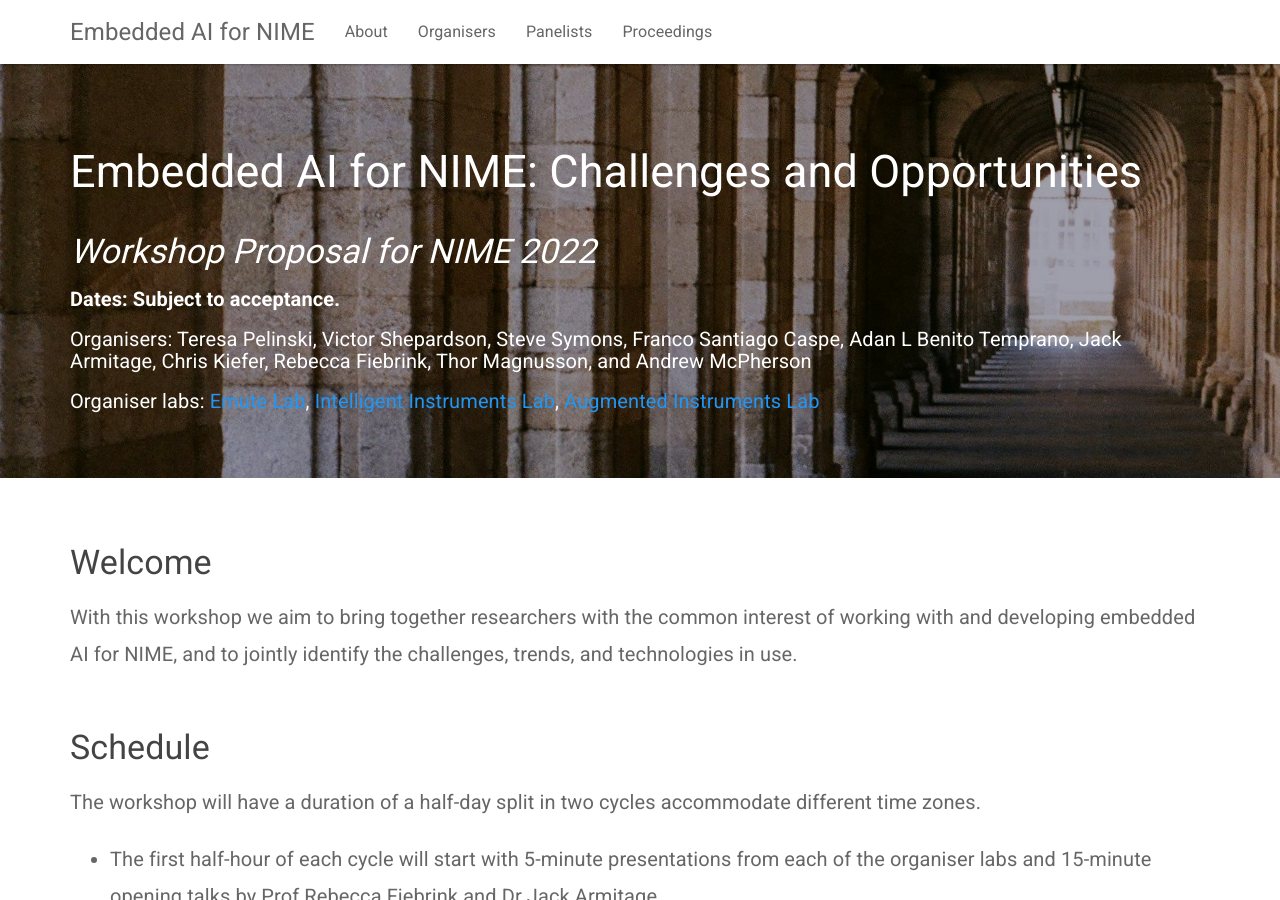
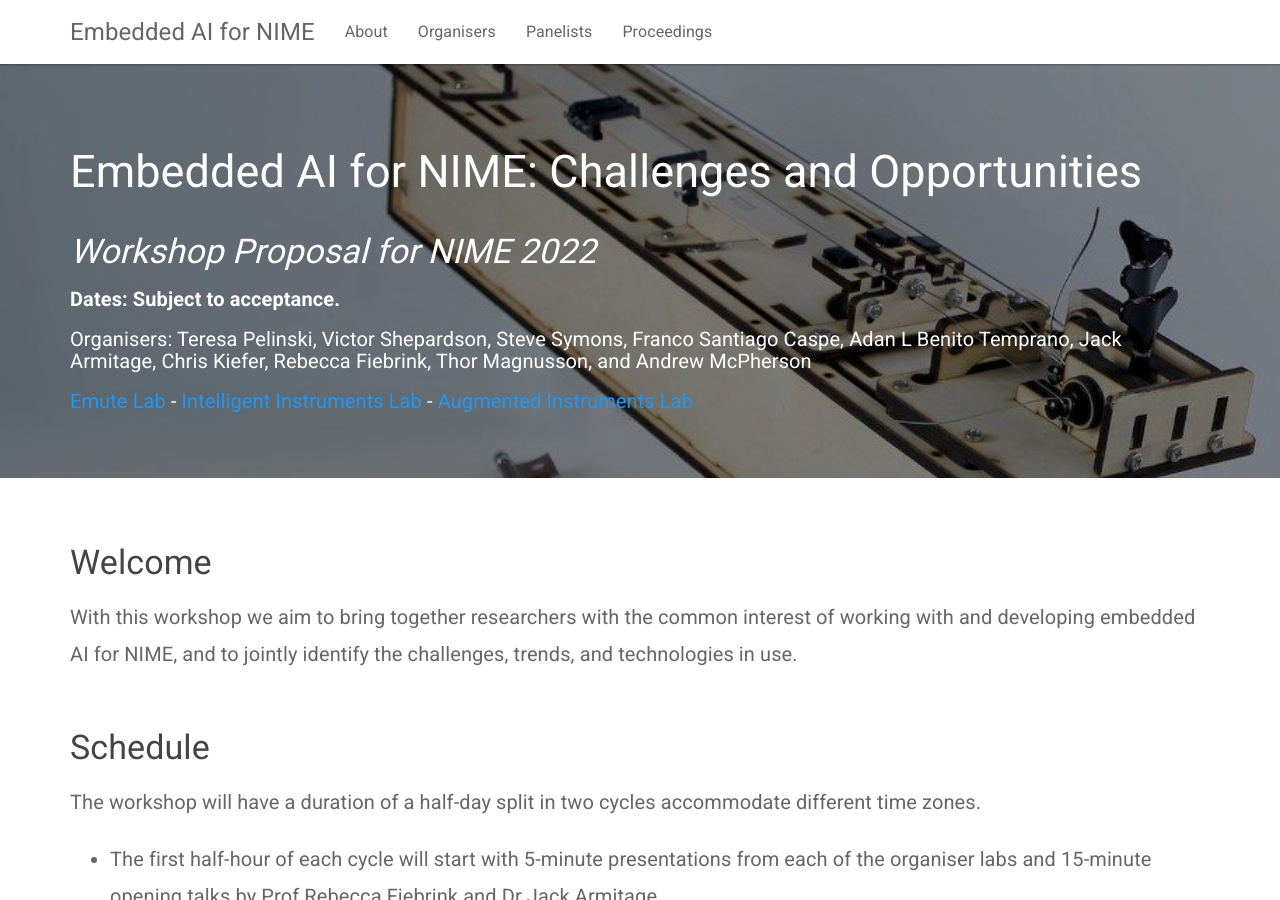
Before and after one commit to embedded-ai-for-nime/embedded-ai-for-nime.github.io, a Jekyll site: the page built from index.html, in a window 1280 px wide and 900 px high. Built offline with Jekyll 4.4.1, drawn with Linux system fonts in a browser that asks for light colours.

Commit message:
Updated index

```diff
--- a/index.html
+++ b/index.html
@@ -8,7 +8,7 @@ layout: default
         <h3 style="color:white";><i>Workshop Proposal for NIME 2022 </i></h3>
         <h5 style="color:white";><b>Dates: Subject to acceptance. </b></h5>
         <h5 style="color:white";>Organisers: Teresa Pelinski, Victor Shepardson, Steve Symons, Franco Santiago Caspe, Adan L Benito Temprano, Jack Armitage, Chris Kiefer, Rebecca Fiebrink, Thor Magnusson, and Andrew McPherson </h5>
-        <h5 style="color:white";>Organiser labs: <a href="http://www.emutelab.org/">Emute Lab</a>, <a href="https://iil.is/">Intelligent Instruments Lab</a>, <a href="http://instrumentslab.org/">Augmented Instruments Lab</a></h5>
+        <h5 style="color:white";><a href="http://www.emutelab.org/">Emute Lab</a> - <a href="https://iil.is/">Intelligent Instruments Lab</a> - <a href="http://instrumentslab.org/">Augmented Instruments Lab</a></h5>
     </div>
 </div>
 
```
Also changed, not shown: assets/img/bg.jpg.
